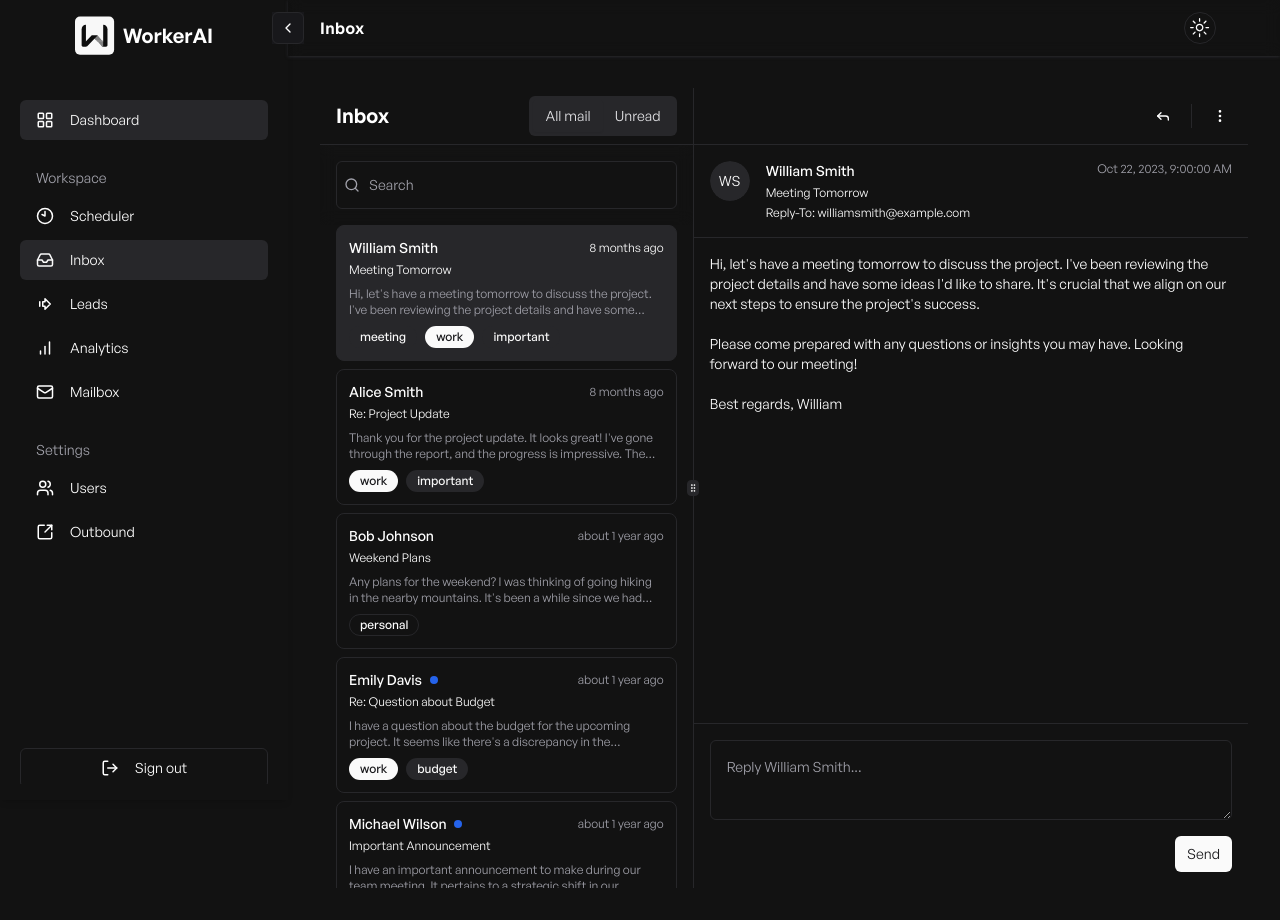
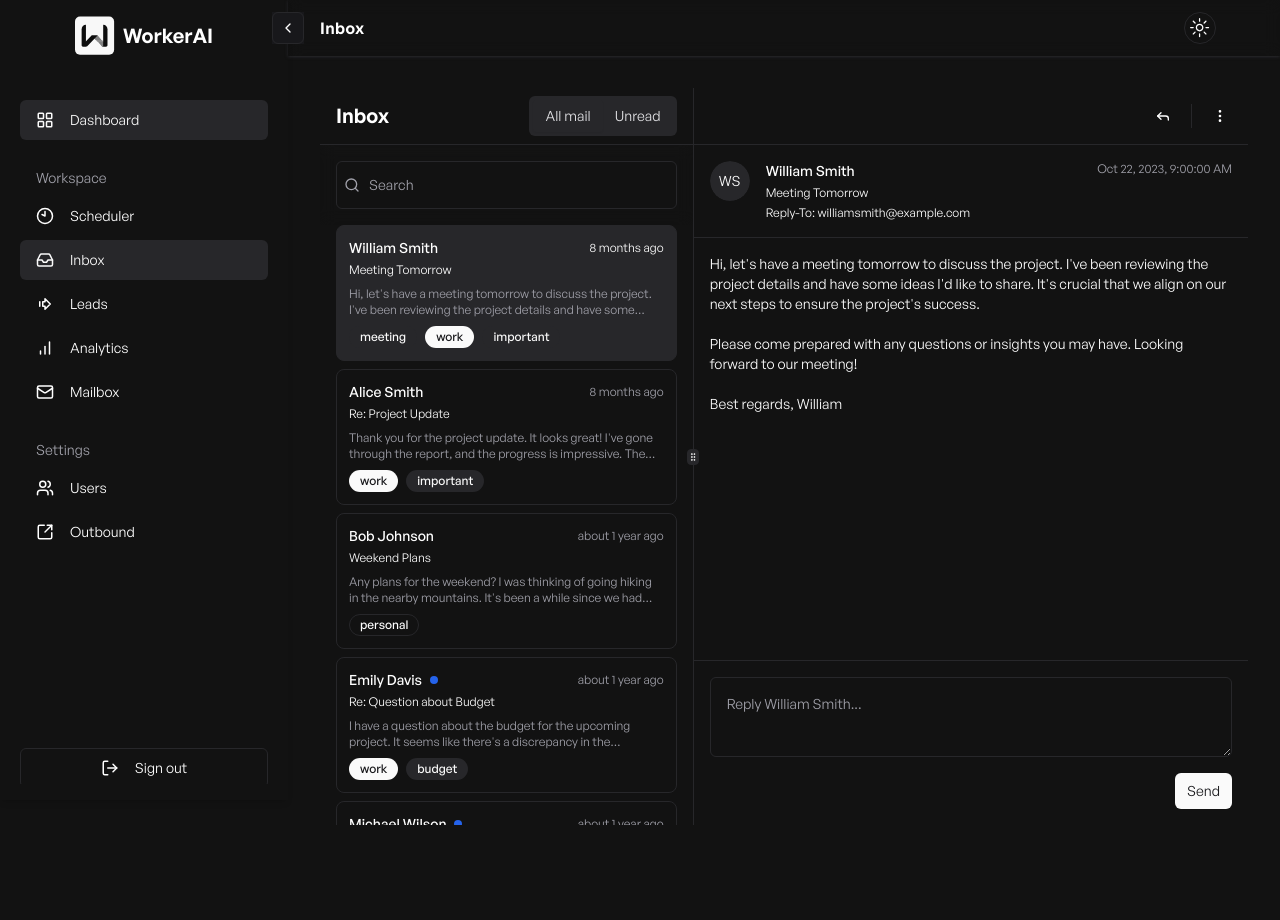
Before and after one commit to AbhirajSinha179/enterprise-workerai, a Next.js app: page /dashboard/inbox in a window 1280 px wide. After the commit the page ends 857 px from the top, so only its background shows below. Built offline with nearby package versions, Linux system fonts and the light colour scheme.

Commit message:
refactor: changed inbox max height

```diff
--- a/components/inbox/mail-list.tsx
+++ b/components/inbox/mail-list.tsx
@@ -16,7 +16,7 @@ export function MailList({ items }: MailListProps) {
   const { config, setConfig } = useMail()
 
   return (
-    <ScrollArea className="h-screen">
+    <ScrollArea className="h-[75vh]">
       <div className="flex flex-col gap-2 p-4 pt-0">
         {items.map((item) => (
           <button
--- a/components/inbox/mail.tsx
+++ b/components/inbox/mail.tsx
@@ -23,6 +23,9 @@ import {
 } from "@/components/ui/tabs"
 import { TooltipProvider } from "@/components/ui/tooltip"
 import { useMail } from "@/contexts/MailContext"
+import { cn } from "@/lib/utils"
+
+const MAX_INBOX_HEIGHT = 680
 
 interface MailProps {
   accounts?: {
@@ -53,7 +56,7 @@ export function Inbox({
             sizes
           )}`
         }}
-        className="h-full max-h-[800px] items-stretch"
+        className={cn("h-full items-stretch", `max-h-[${MAX_INBOX_HEIGHT}px]`)}
       >
         <ResizablePanel defaultSize={defaultLayout[1]} minSize={30}>
           <Tabs defaultValue="all">
```
Also changed, not shown: components/inbox/mail-display.tsx (+3 -6 lines).
